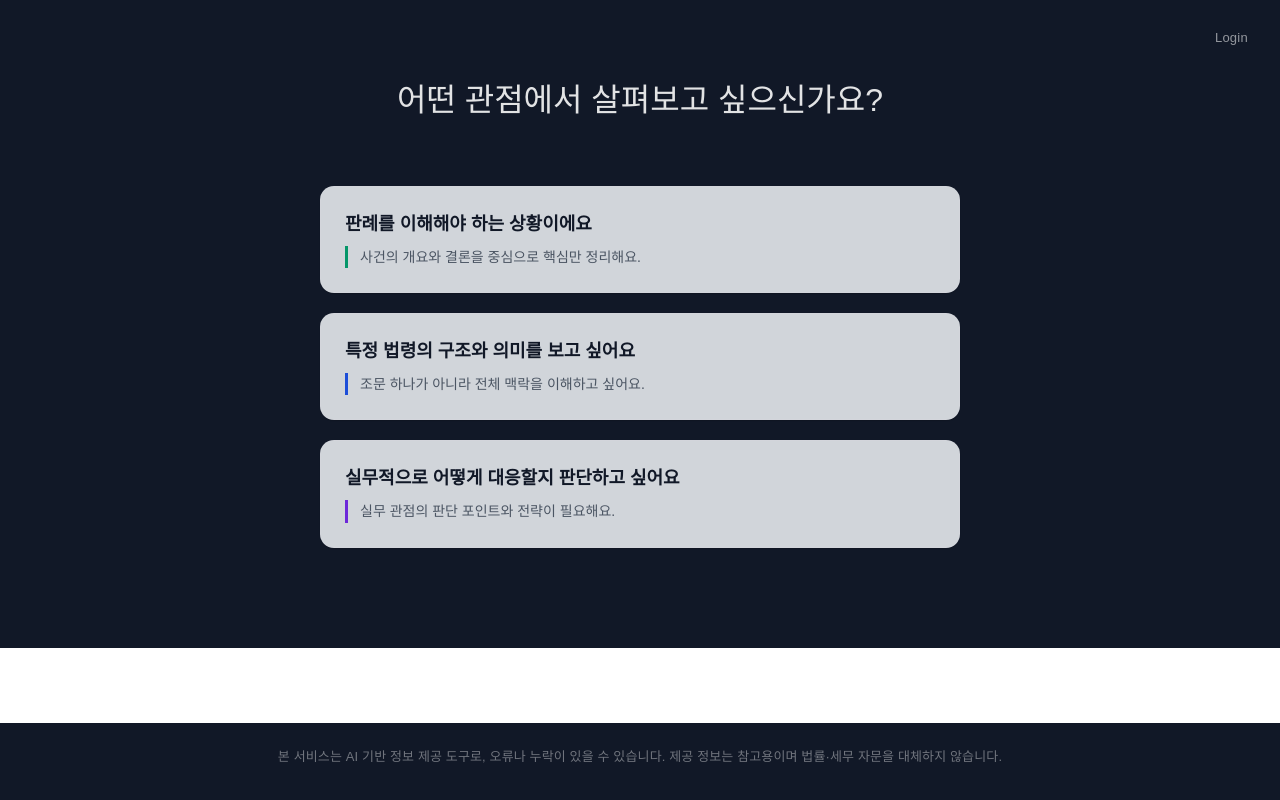
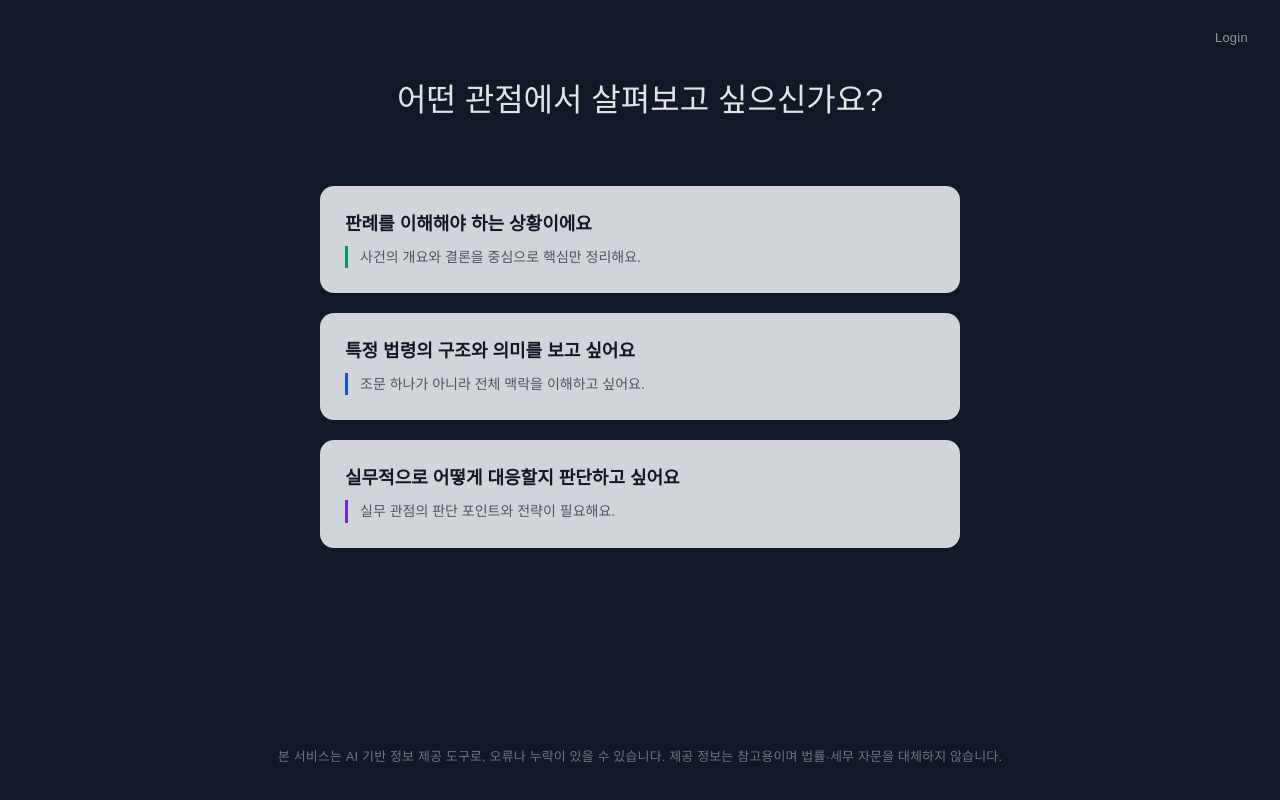
Before and after one commit to HAMHUIHEON/law-frontend, a Next.js app: page /enter in a window 1280 px wide. Built offline with nearby package versions, Linux system fonts and the light colour scheme; no server answers.

Commit message:
refactor: adapt global disclaimer footer by route context

```diff
--- a/app/components/GlobalDisclaimerFooter.tsx
+++ b/app/components/GlobalDisclaimerFooter.tsx
@@ -1,9 +1,27 @@
 "use client";
 
+import { usePathname } from "next/navigation";
+
 export function GlobalDisclaimerFooter() {
+  const pathname = usePathname();
+
+  // 🔑 퍼블릭(메인/분기) vs 서비스 화면 분기
+  const isPublic =
+    pathname === "/" || pathname.startsWith("/enter");
+
   return (
-    <footer style={styles.footer}>
-      <p style={styles.text}>
+    <footer
+      style={{
+        ...styles.base,
+        ...(isPublic ? styles.public : styles.internal),
+      }}
+    >
+      <p
+        style={{
+          ...styles.textBase,
+          ...(isPublic ? styles.textPublic : styles.textInternal),
+        }}
+      >
         본 서비스는 AI 기반 정보 제공 도구로, 오류나 누락이 있을 수 있습니다.
         제공 정보는 참고용이며 법률·세무 자문을 대체하지 않습니다.
       </p>
@@ -12,22 +30,46 @@ export function GlobalDisclaimerFooter() {
 }
 
 const styles: Record<string, React.CSSProperties> = {
-  footer: {
+  /* 공통 */
+  base: {
     position: "fixed",
-    bottom: 0,          // 🔑 필수
-    left: 0,            // 🔑 필수
+    bottom: 0,
+    left: 0,
     width: "100%",
-    zIndex: 1000,       // 🔑 다른 레이어 위로     // 🔑 핵심
+    zIndex: 1000,
+  },
+
+  /* 🔹 메인 / 분기 페이지 (지금 네가 만족한 상태 유지) */
+  public: {
     padding: "24px 16px 32px",
     backgroundColor: "#111827",
   },
-  text: {
+
+  /* 🔹 /cases 같은 화이트 실사용 화면 */
+  internal: {
+    padding: "6px 12px",
+    backgroundColor: "transparent",
+    pointerEvents: "none", // 🔑 UX 간섭 완전 제거
+  },
+
+  /* 텍스트 공통 */
+  textBase: {
     maxWidth: "960px",
     margin: "0 auto",
+    textAlign: "center",
+    lineHeight: 1.6,
+  },
+
+  /* 퍼블릭 화면 텍스트 */
+  textPublic: {
     fontSize: "13px",
-    lineHeight: 1.6,
     letterSpacing: "0.01em",
     color: "rgba(255,255,255,0.4)",
-    textAlign: "center",
+  },
+
+  /* 서비스 화면 텍스트 */
+  textInternal: {
+    fontSize: "11px",
+    color: "rgba(0,0,0,0.35)", // 🔑 흰 배경 전용
   },
 };
--- a/app/enter/page.tsx
+++ b/app/enter/page.tsx
@@ -130,7 +130,7 @@ const depthColors = {
 
 const styles = {
   container: {
-    minHeight: "80vh",
+    minHeight: "100vh",
     padding: "80px 24px 100px", // 위쪽을 더 위로가
     display: "flex",
     flexDirection: "column" as const,
```
